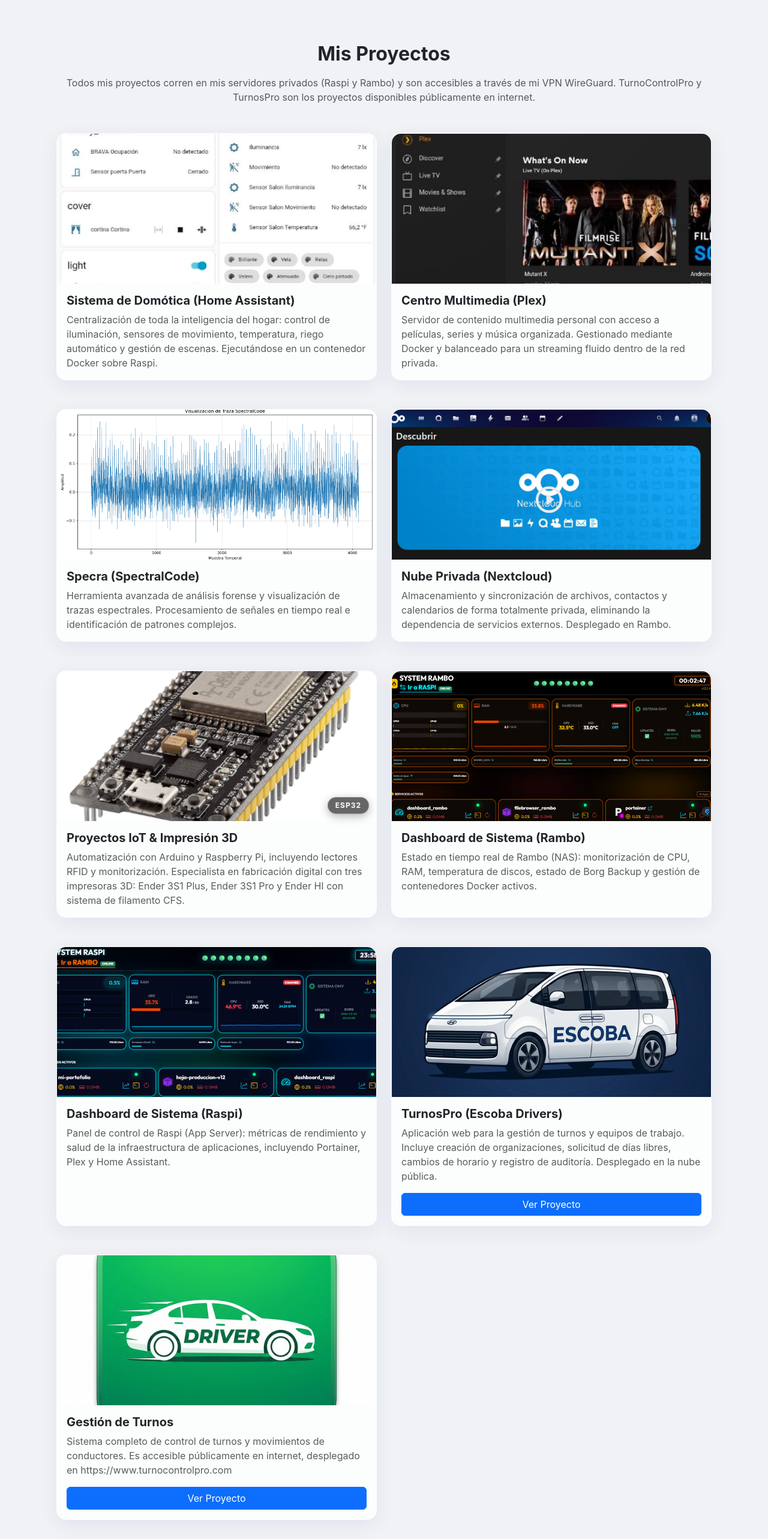
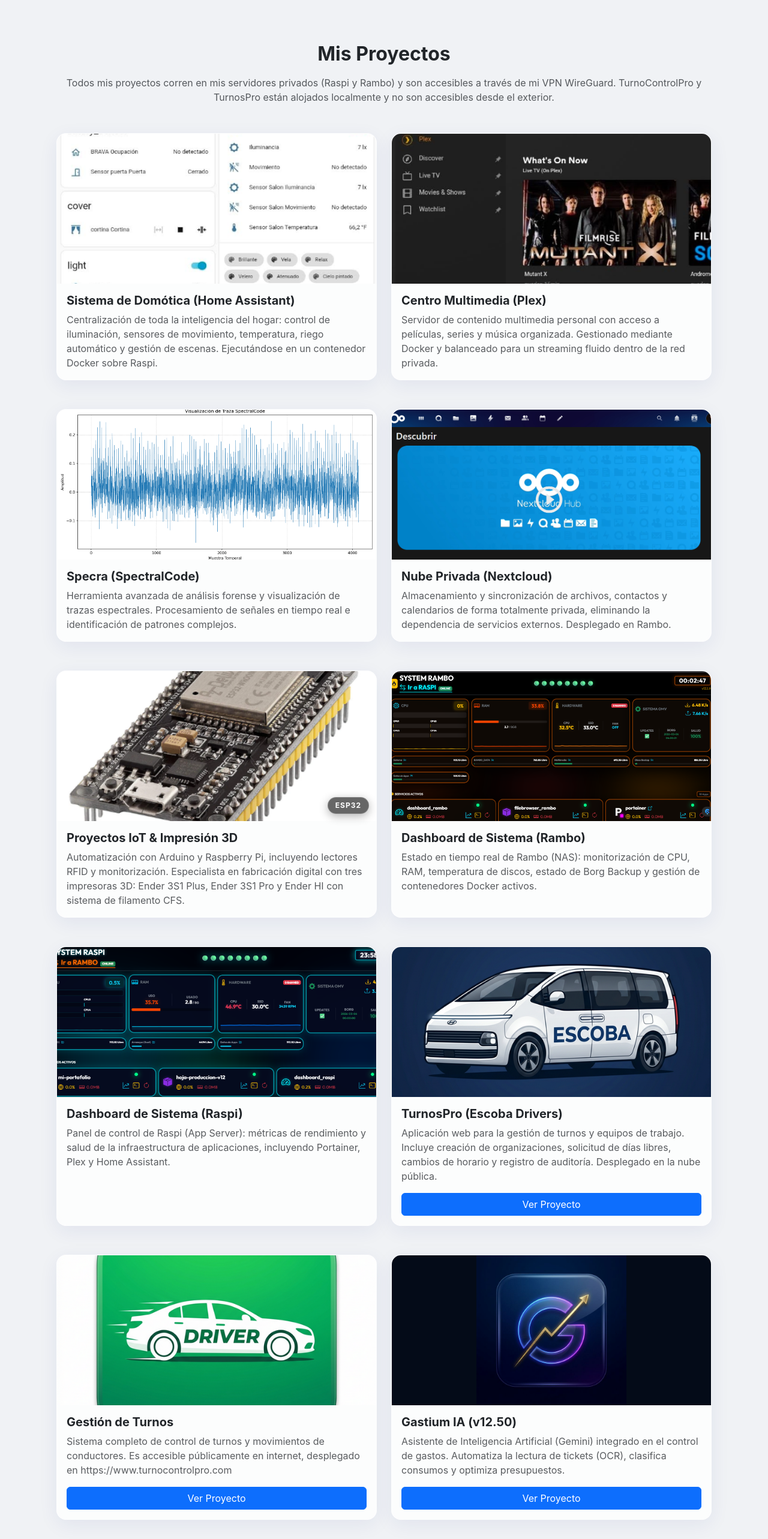
Before and after one commit to biguell/mi-portafolio, a React (Create React App) app: page / in a window 1280 px wide. Shown: the part 900-3466 px from the top of the page at 60% size. Built offline with nearby package versions, Linux system fonts and the light colour scheme.

Commit message:
Mejoras Premium y Niveles TÃ©cnicos: 2026-03-21 20:11

```diff
--- a/src/App.js
+++ b/src/App.js
@@ -16,6 +16,7 @@
 import nextcloudHubImg from './assets/containers/nextcloud_hub.png';
 import esp32Img from './assets/containers/esp32.png';
 import turnosProIcon from './assets/containers/staria_escoba_icon.png';
+import gastiumIaImg from './assets/containers/gastium_ia.png'; // Asegúrate de colocar la imagen aquí
 
 function App() {
   const projects = [
@@ -73,6 +74,13 @@
       description: 'Sistema completo de control de turnos y movimientos de conductores. Es accesible públicamente en internet, desplegado en https://www.turnocontrolpro.com',
       link: 'https://www.turnocontrolpro.com',
       image: turnoIcon
+    },
+    {
+      title: 'Gastium IA (v12.50)',
+      description: 'Asistente de Inteligencia Artificial (Gemini) integrado en el control de gastos. Automatiza la lectura de tickets (OCR), clasifica consumos y optimiza presupuestos.',
+      link: 'https://Yoeph.pythonanywhere.com',
+      image: gastiumIaImg,
+      objectFit: 'contain'
     }
   ];
 
@@ -180,7 +188,7 @@
             <h2 className="fw-bold text-center mb-3">Mis Proyectos</h2>
             <p className="text-center text-muted mb-5">
               Todos mis proyectos corren en mis servidores privados (Raspi y Rambo) y son accesibles a través de mi VPN WireGuard.
-              TurnoControlPro y TurnosPro son los proyectos disponibles públicamente en internet.
+              TurnoControlPro y TurnosPro están alojados localmente y no son accesibles desde el exterior.
             </p>
             <div className="row g-4">
               {projects.map((project, index) => (
@@ -191,6 +199,7 @@
                   link={project.link}
                   image={project.image}
                   overlayText={project.overlayText}
+                  objectFit={project.objectFit}
                 />
               ))}
             </div>
--- a/src/components/ProjectCard.js
+++ b/src/components/ProjectCard.js
@@ -1,6 +1,6 @@
 import React from "react";
 
-const ProjectCard = ({ title, description, link, image, overlayText }) => {
+const ProjectCard = ({ title, description, link, image, overlayText, objectFit = "cover" }) => {
   return (
     <div className="col-md-6 mb-4">
       <div className="card h-100 glass-card reveal border-0">
@@ -10,7 +10,7 @@
               src={image}
               className="card-img-top"
               alt={title}
-              style={{ height: "250px", objectFit: "cover" }}
+              style={{ height: "250px", objectFit: objectFit, backgroundColor: objectFit === "contain" ? "#040b18" : "transparent" }}
             />
           )}
           {overlayText && <div className="image-overlay">{overlayText}</div>}
```
Also changed, not shown: src/assets/containers/gastium_ia.png (added), src/assets/containers/staria_escoba_clean_icon.png (added).
